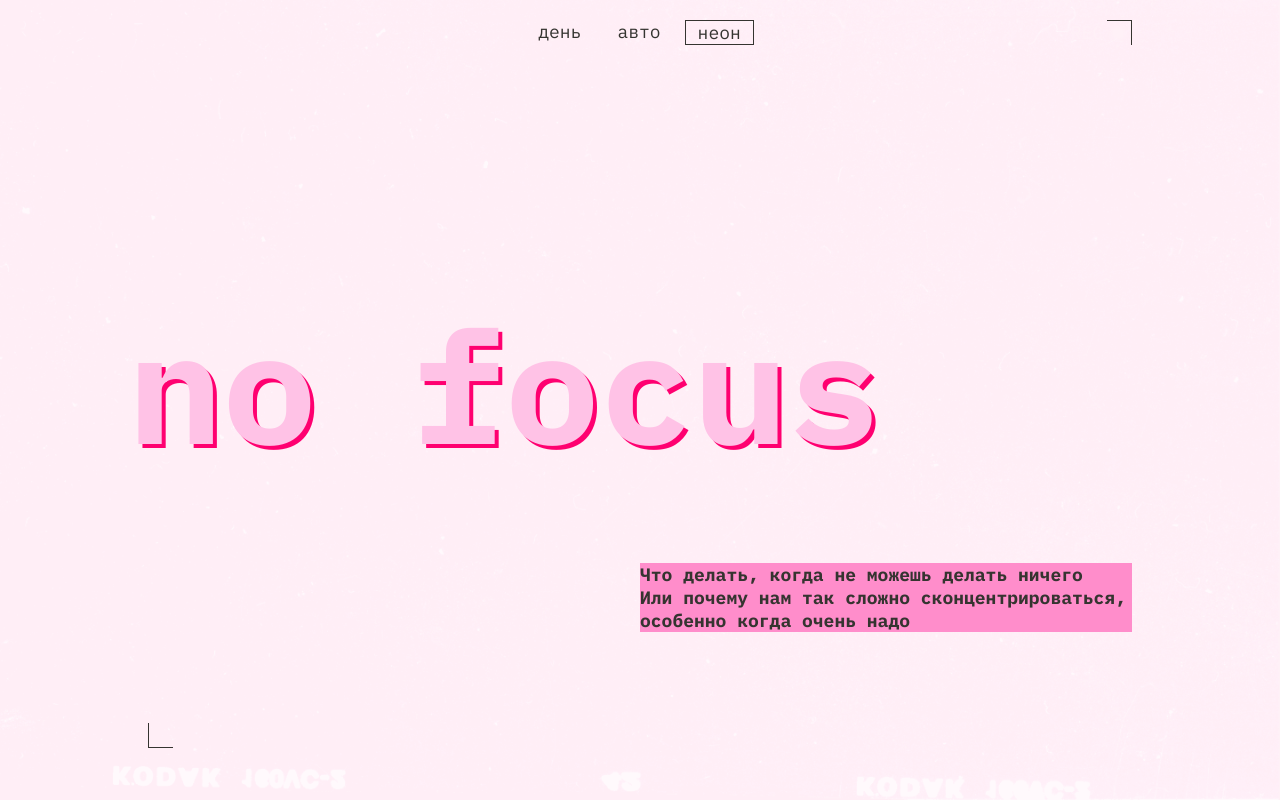
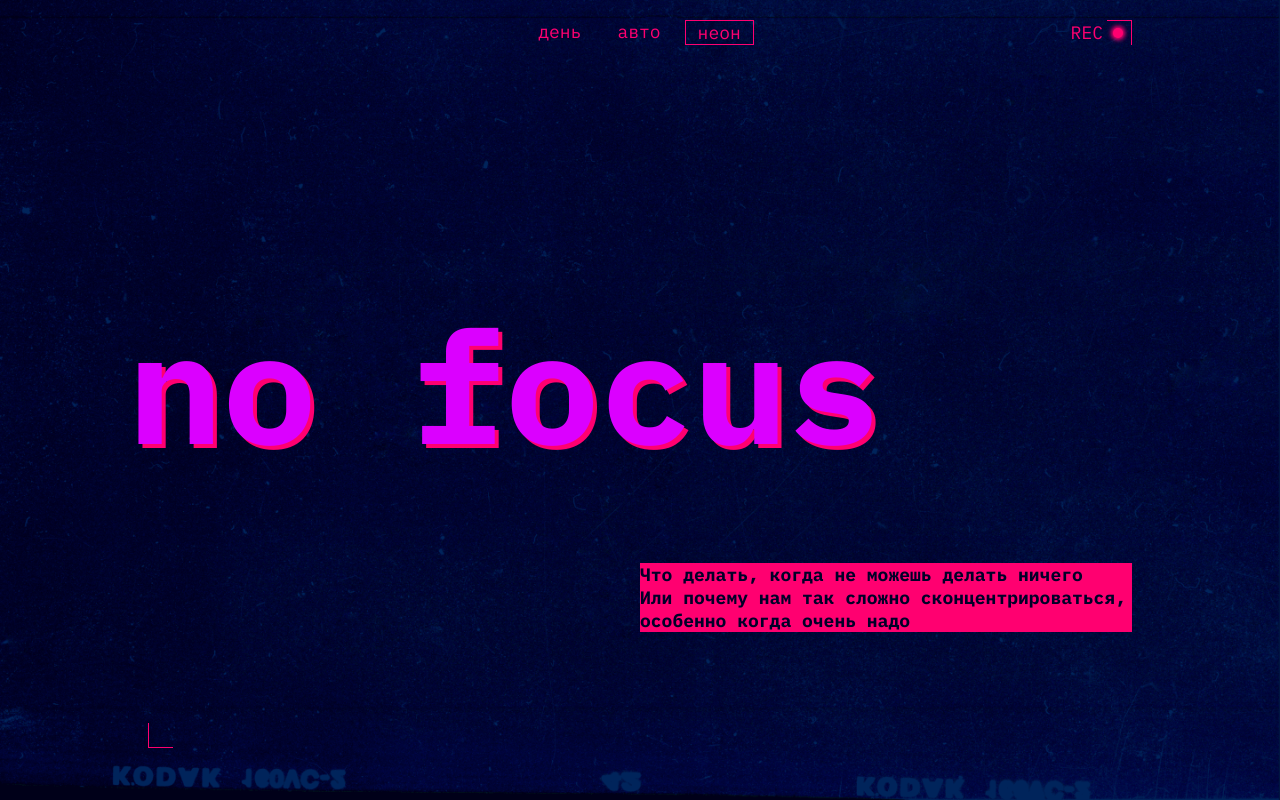
Before and after one commit to ksshik/slozhno-sosredotochitsya-ad, a plain HTML site: page index.html in a window 1280 px wide. Both pictures are taken after a click on the button "неон". Shown: the top 800 px of the page. Drawn offline with Linux system fonts and the light colour scheme.

Commit message:
Define CSS variables for dark theme
Added new CSS variables for dark theme styling.

```diff
--- a/styles/dark.css
+++ b/styles/dark.css
@@ -1,16 +1,15 @@
-/*
-  Специально для тёмной темы при наличии класса,
-  здесь окажутся стили, которые нужно переопределить принудительно,
-  переключая тему
-*/
-
-:root.theme-dark {
-  /* сохраните этот селектор в приведённом виде.
-    Так стили написанные ниже будут иметь больший вес,
-    чем стили в медиазапросе предпочтений пользователя
-  */
+.theme-dark .page {
+  --main-text-color: #f1b2ce;
+  --title-color: #db00ff;
+  --title-shadow: #ff0070;
+  --hover-color: 1px solid rgba(255, 0, 112, 0.4);
+  --background-color: #000028;
+  --background-image: url(../images/cover-image-dark.png);
+  --article-title-color: var(--background-color);
+  --section-title-color: var(--title-shadow);
+  --border-color: var(--main-text-color);
+  --corners-color: var(--title-shadow);
+  --title-decor: var(--title-shadow);
+  --link-shadow: var(--title-shadow);
+  --rec-color: var(--title-shadow);
 }
-
-.theme-dark .page {
-  /* Вам также нужно будет написать ряд подобных селекторов */
-}
```
